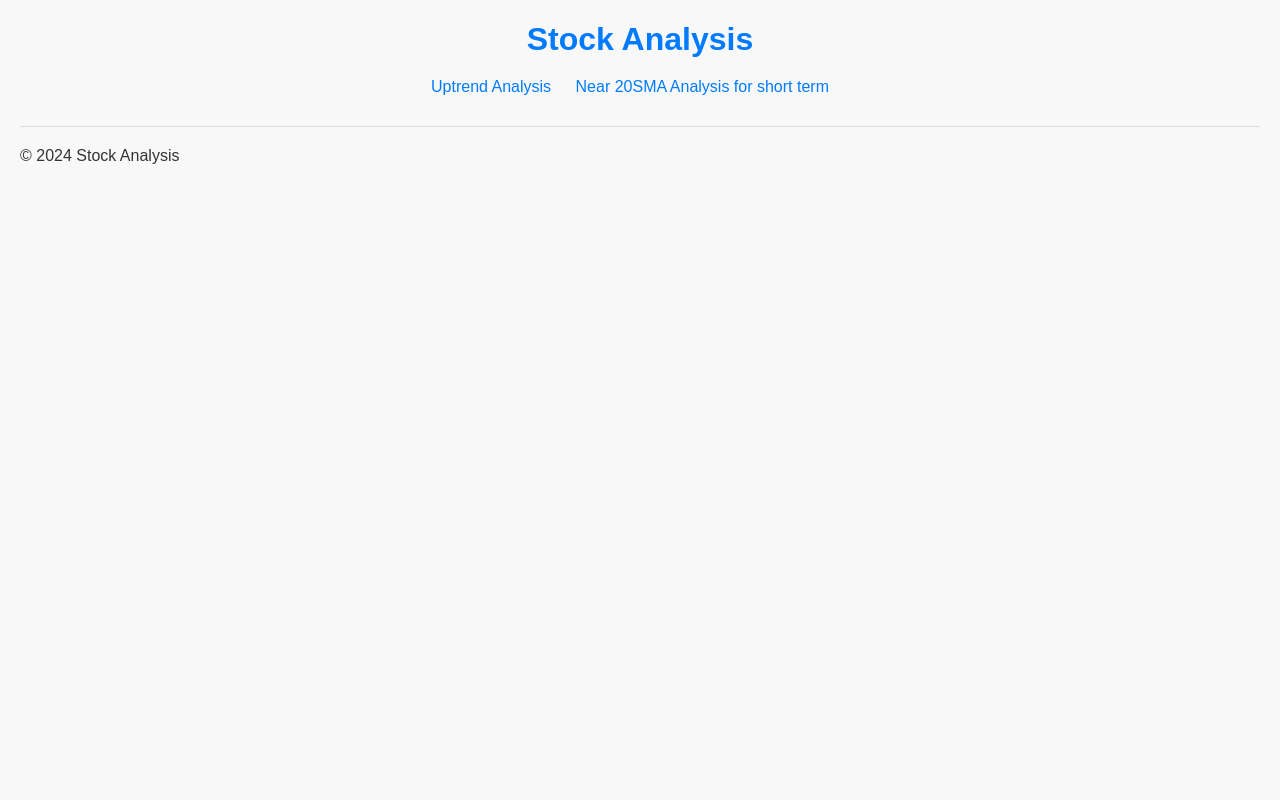
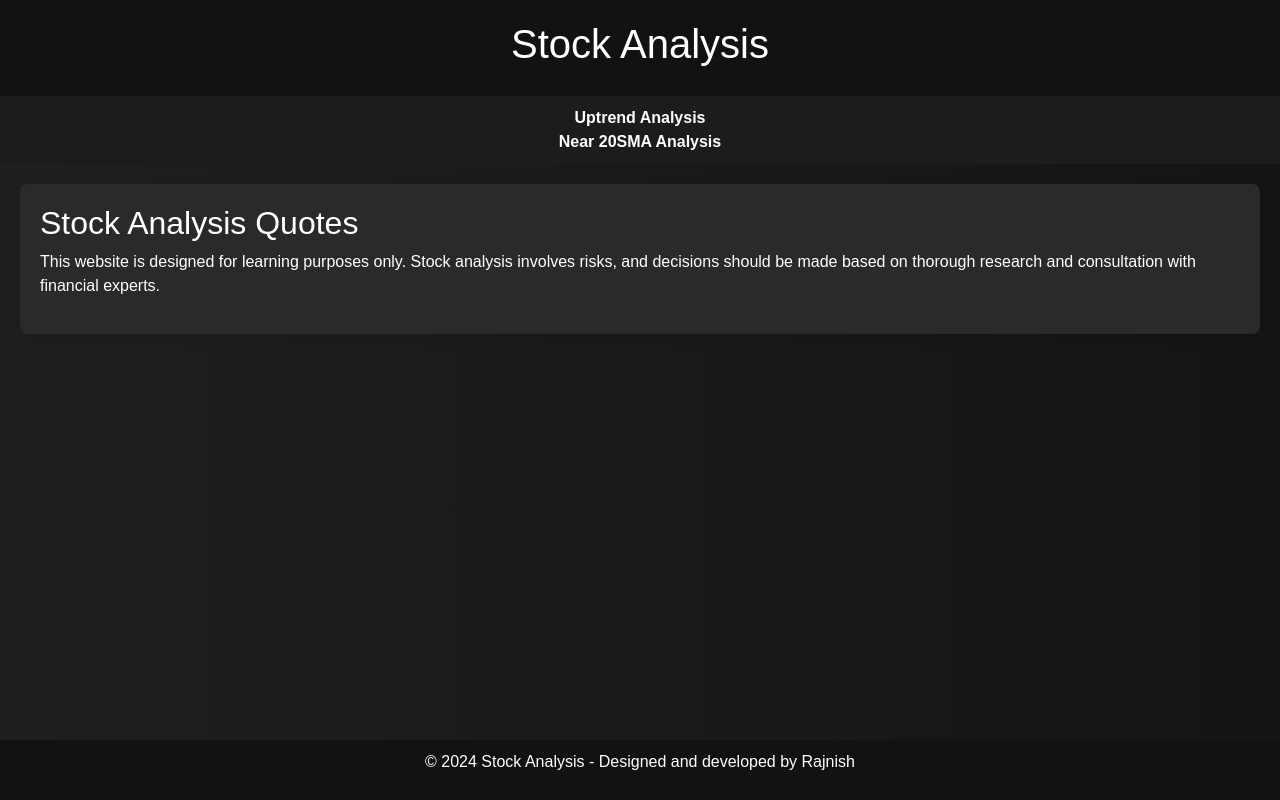
Before and after one commit to rajnishspandey/stockAnalysis, a Flask app: page / in a window 1280 px wide. Run offline with Flask 3, Linux system fonts and the light colour scheme; parts of the project's set-up code (start-up, migrations or seed data) failed here and were passed over; some libraries are stand-ins or nearby versions.

Commit message:
index changes

```diff
--- a/templates/index.html
+++ b/templates/index.html
@@ -4,72 +4,101 @@
     <meta charset="UTF-8">
     <meta name="viewport" content="width=device-width, initial-scale=1.0">
     <title>Stock Analysis</title>
-
+    <link rel="stylesheet" href="https://stackpath.bootstrapcdn.com/bootstrap/4.5.2/css/bootstrap.min.css">
     <style>
         body {
             font-family: 'Arial', sans-serif;
-            margin: 20px;
-            background-color: #f8f8f8;
-            color: #333;
+            margin: 0;
+            padding: 0;
+            background: linear-gradient(to right, #1f1f1f, #141414);
+            color: #fff;
+            display: flex;
+            flex-direction: column;
+            min-height: 100vh;
         }
 
-        h1 {
+        header {
+            background: #121212;
+            color: #fff;
             text-align: center;
+            padding: 20px;
+        }
+
+        nav {
+            background: #1c1c1c;
+            padding: 10px;
+            text-align: center;
+        }
+
+        nav a {
+            color: #fff;
+            text-decoration: none;
+            margin: 0 20px;
+            font-weight: bold;
+            transition: color 0.3s;
+            display: block; /* Ensures each link takes the full width in mobile view */
+        }
+
+        nav a:hover {
             color: #007BFF;
+        }
+
+        main {
+            flex-grow: 1;
+            margin: 20px;
+        }
+
+        .quote-container {
+            background: #2a2a2a;
+            padding: 20px;
+            border-radius: 8px;
+            box-shadow: 0 4px 8px rgba(0, 0, 0, 0.1);
             margin-bottom: 20px;
         }
 
-        h2 {
-            margin-bottom: 10px;
-            color: #007BFF;
-        }
-
-        a {
-            color: #007BFF;
-            text-decoration: none;
-            margin-right: 20px;
-        }
-
-        a:hover {
-            text-decoration: underline;
-        }
-
-        .nav-container {
+        footer {
             text-align: center;
-            margin-bottom: 30px;
-        }
-
-        .plot-container {
-            background-color: #fff;
-            padding: 20px;
-            border-radius: 8px;
-            margin-bottom: 30px;
-            box-shadow: 0 2px 4px rgba(0, 0, 0, 0.1);
+            padding: 10px;
+            background: #121212;
+            color: #fff;
         }
 
         hr {
+            border: none;
+            border-top: 1px solid #404040;
             margin: 20px 0;
-            border: none;
-            border-top: 1px solid #ddd;
         }
 
-        /* Add more styles as needed */
+        /* Responsive styles */
+        @media (max-width: 768px) {
+            nav a {
+                margin: 10px 0;
+            }
+        }
     </style>
 </head>
 <body>
-    <div class="nav-container">
+
+    <header>
         <h1>Stock Analysis</h1>
+    </header>
+
+    <nav>
         <a href="{{ url_for('uptrend20sma') }}">Uptrend Analysis</a>
-        <a href="{{ url_for('near20sma') }}">Near 20SMA Analysis for short term</a>
-    </div>
+        <a href="{{ url_for('near20sma') }}">Near 20SMA Analysis</a>
+    </nav>
 
-    {% block content %}
-    {% endblock %}
-
-    <hr>
+    <main>
+        <div class="quote-container">
+            <h2>Stock Analysis Quotes</h2>
+            <p>This website is designed for learning purposes only. Stock analysis involves risks, and decisions should be made based on thorough research and consultation with financial experts.</p>
+        </div>
+        <!-- Add more content or components as needed -->
+    </main>
 
     <footer>
-        <p>&copy; 2024 Stock Analysis</p>
+        <p>&copy; 2024 Stock Analysis - Designed and developed by Rajnish</p>
     </footer>
+
 </body>
 </html>
```
